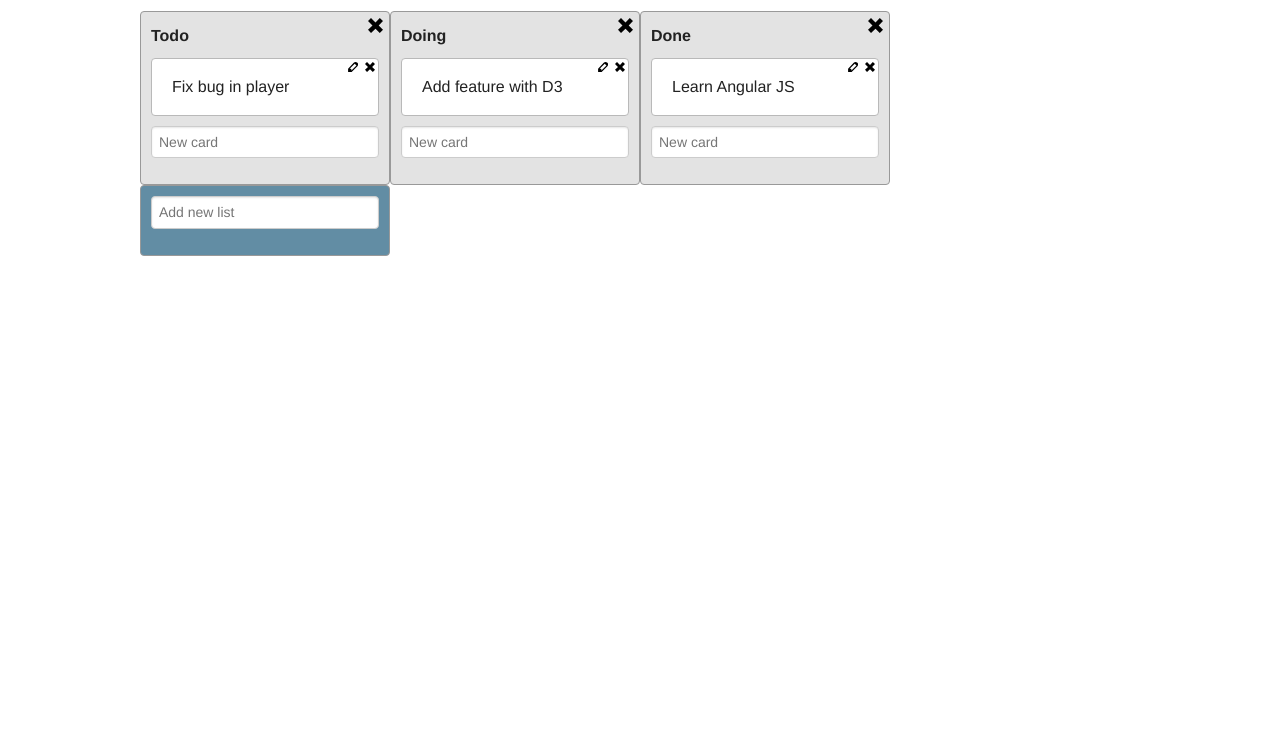
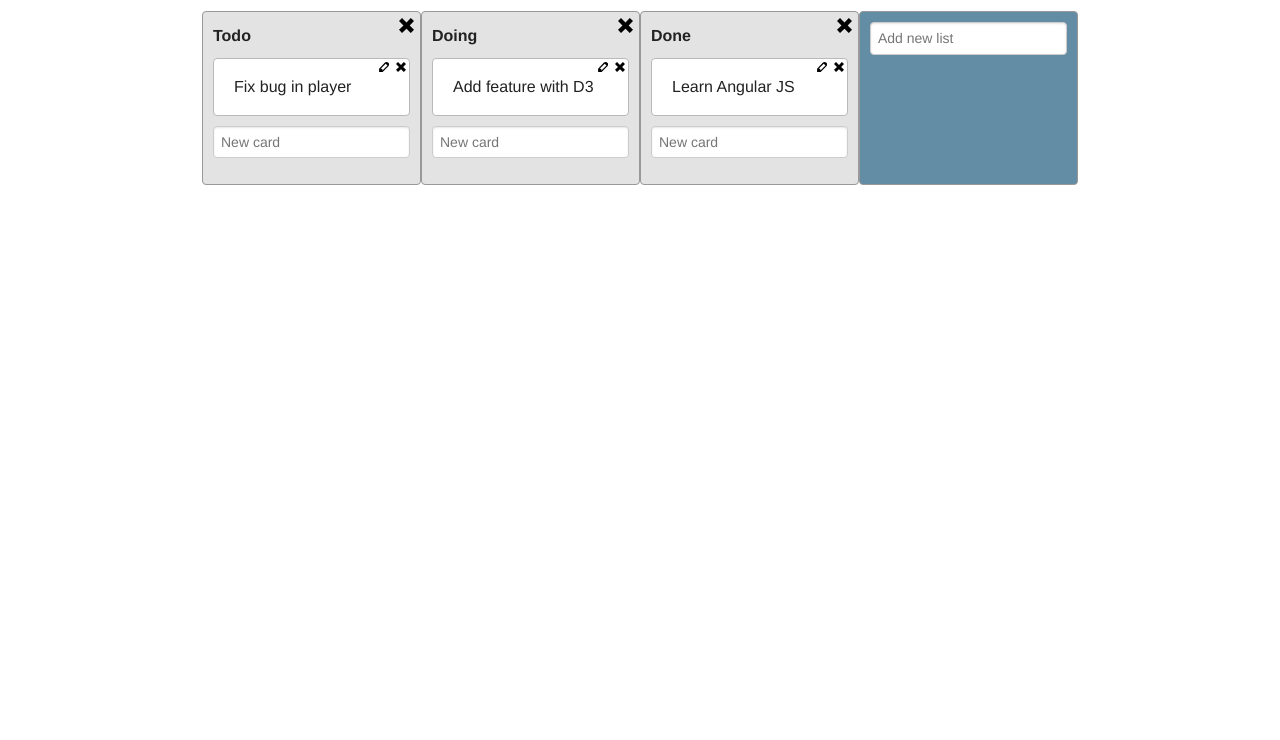
Before and after one commit to koylyakandriy/Trello, a plain HTML site: page index.html in a window 1280 px wide. Shown: the part 60-800 px from the top of the page. Drawn offline with nearby package versions, Linux system fonts and the light colour scheme.

Commit message:
add adaptive

```diff
--- a/css/trello.css
+++ b/css/trello.css
@@ -17,6 +17,11 @@ input{
 }
 
 /* END BASE */
+.row{
+    display: flex;
+    flex-wrap: wrap;
+    justify-content: center;
+}
 
 .app-name{
     font-family: 'Yesteryear', cursive;
@@ -29,10 +34,10 @@ input{
 }
 
 .list{
-    width: calc(100% / 4);
     background-color: #e3e3e3;
     border-radius: 4px;
     padding: 10px;
+    margin-bottom: 10px;
     border: 1px solid #999;
     vertical-align: top;
     position: relative;
```
